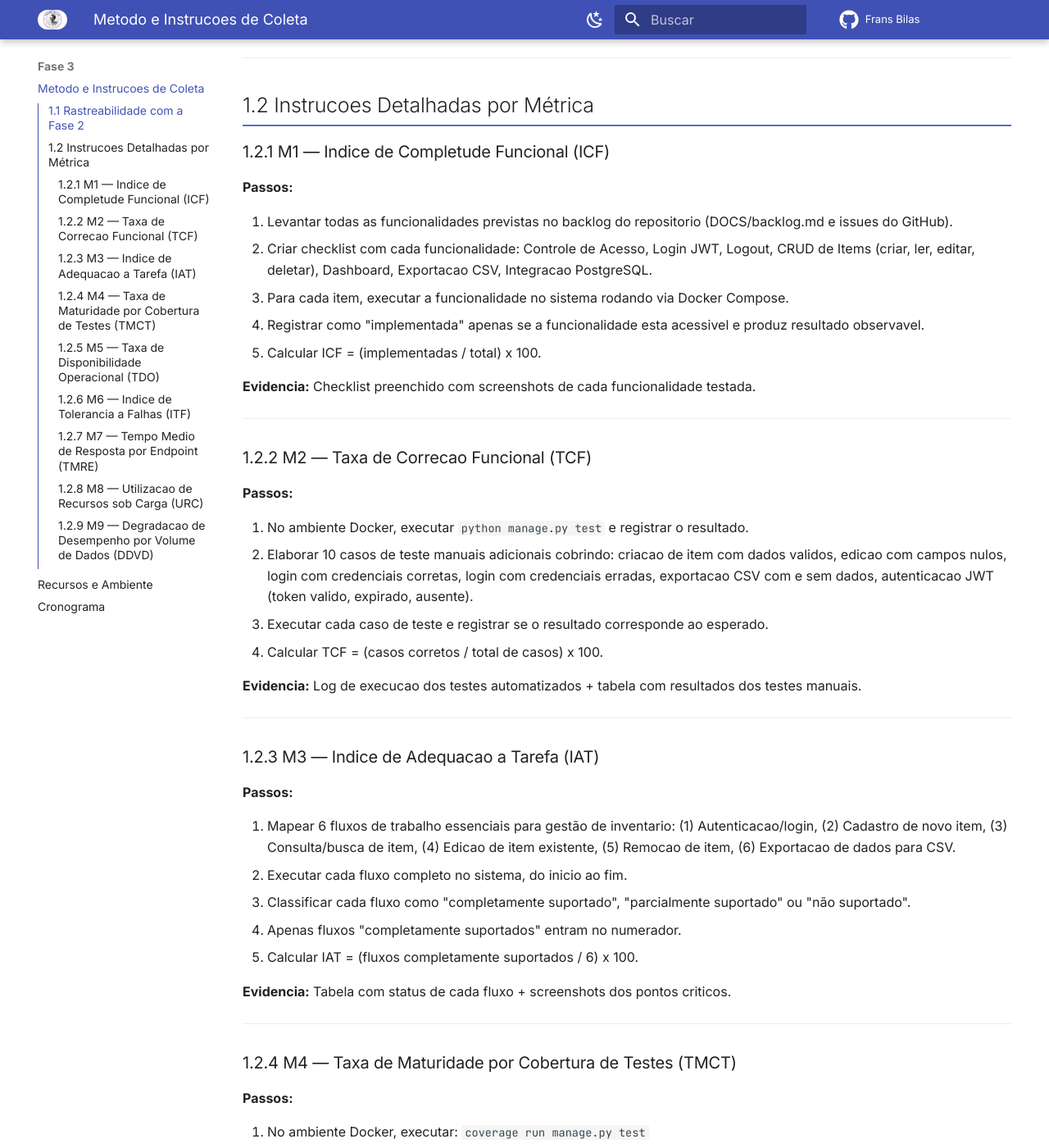
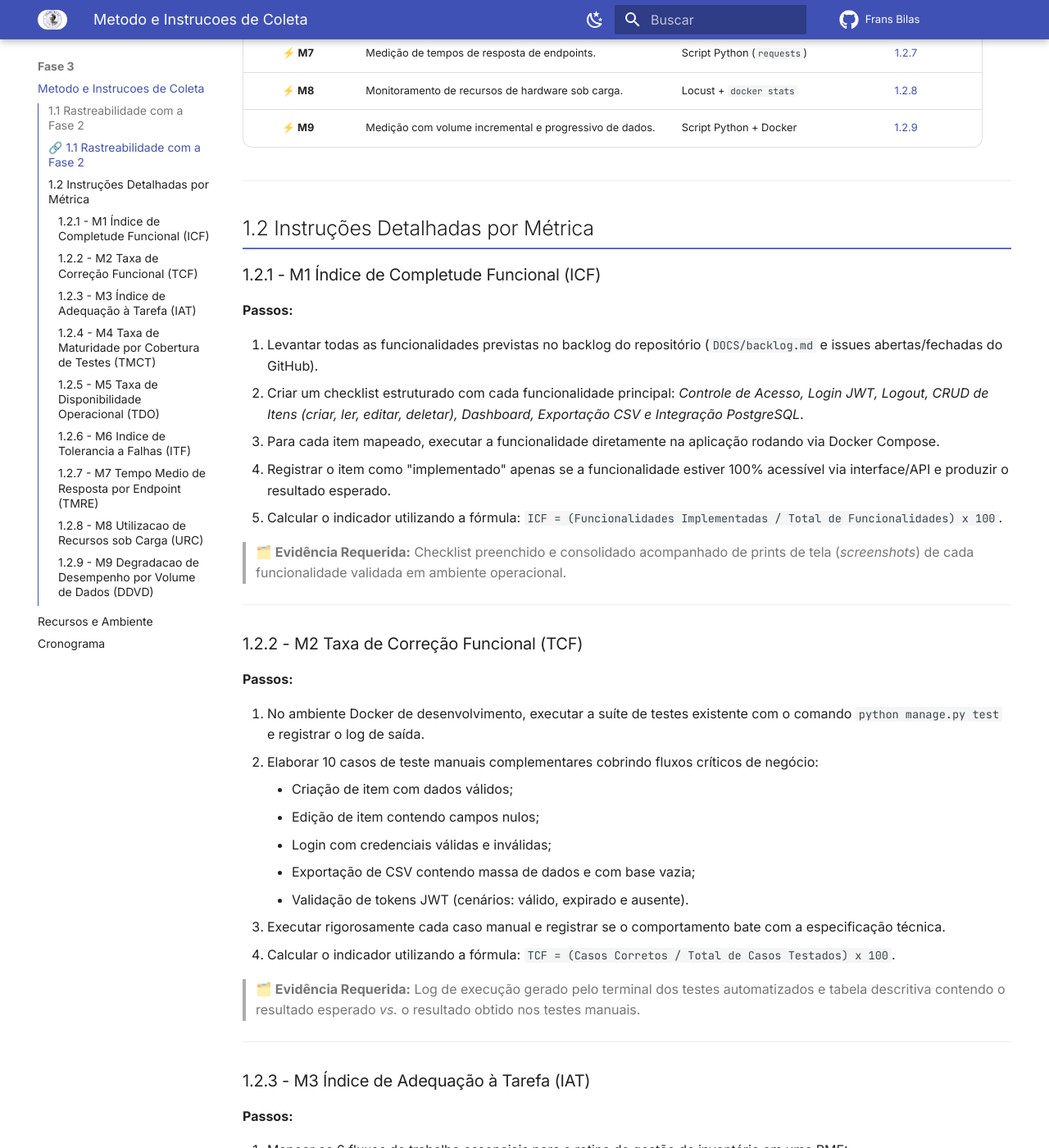
Before and after one commit to FCTE-Qualidade-de-Software-1/2026-1_T01_FRANS_BILAS, an MkDocs documentation site: the page built from docs/fase3/metodo_avaliacao.md, in a window 1280 px wide and 1400 px high, scrolled down 897 px. Shown: the whole window at 82% size. Built offline with MkDocs 1.6.1 and Material for MkDocs 9.7.7, drawn with Linux system fonts in a browser that asks for light colours; comment, search, counter and statistics services are not loaded; some of the changed text lies outside the part shown.

Commit message:
docs(fase3): corrige rotinas de coleta e links de rastreabilidade

```diff
--- a/docs/fase3/metodo_avaliacao.md
+++ b/docs/fase3/metodo_avaliacao.md
@@ -1,71 +1,86 @@
-# 1. Método de Avaliação e Instrucoes de Coleta
+# 1. Método de Avaliação e Instruções de Coleta
 
-Este documento descreve o plano de avaliação para execucao das medições definidas na [Fase 2](../fase2/metas_gqm.md). Cada métrica possui instrucoes detalhadas que garantem a repetibilidade e reprodutibilidade do processo.
+Este documento descreve o plano de avaliação detalhado para a execução das medições definidas na [Fase 2](../fase2/metas_gqm.md). Cada métrica possui instruções passo a passo que garantem a repetibilidade e a reprodutibilidade do processo de coleta.
 
 ---
 
 ## 1.1 Rastreabilidade com a Fase 2
 
-O plano abaixo traduz cada métrica especificada na Fase 2 em procedimentos concretos de coleta. A tabela a seguir estabelece a rastreabilidade:
+O plano abaixo traduz cada métrica especificada na Fase 2 em procedimentos concretos de coleta. A tabela a seguir estabelece essa rastreabilidade direta:
 
-| Métrica (Fase 2) | Método de Coleta (Fase 3) | Ferramenta | Secao deste documento |
-|---|---|---|---|
-| M1: ICF | Inspecao manual do backlog vs. funcionalidades | Postman + navegador | 1.2.1 |
-| M2: TCF | Execucao de testes automatizados + manuais | pytest-django + Postman | 1.2.2 |
-| M3: IAT | Verificacao de fluxos de trabalho | Navegador + checklist | 1.2.3 |
-| M4: TMCT | Execucao de testes + cobertura | pytest + coverage.py | 1.2.4 |
-| M5: TDO | Bateria de requisições sequenciais | Script Python (requests) | 1.2.5 |
-| M6: ITF | Envio de payloads inválidos | Postman | 1.2.6 |
-| M7: TMRE | Medicao de tempos de resposta | Script Python (requests) | 1.2.7 |
-| M8: URC | Monitoramento de recursos sob carga | Locust + docker stats | 1.2.8 |
-| M9: DDVD | Medicao com volume crescente de dados | Script Python + Docker | 1.2.9 |
+## 🔗 1.1 Rastreabilidade com a Fase 2
+
+O plano abaixo traduz cada métrica especificada na Fase 2 em procedimentos concretos de coleta. A tabela a seguir estabelece essa rastreabilidade direta:
+
+| Métrica (Fase 2) | Método de Coleta (Fase 3) | Ferramenta Principal | Seção deste Documento |
+| :---: | :--- | :--- | :---: |
+| **🎯 M1** | Inspeção manual do backlog vs. funcionalidades. | Postman + Navegador Web | [1.2.1](#121-m1-indice-de-completude-funcional-icf) |
+| **🎯 M2** | Execução de testes automatizados + manuais. | `pytest-django` / `Postman` | [1.2.2](#122-m2-taxa-de-correcao-funcional-tcf) |
+| **🎯 M3** | Verificação de fluxos de trabalho essenciais. | Navegador + Checklist | [1.2.3](#123-m3-indice-de-adequacao-a-tarefa-iat) |
+| **🛡️ M4** | Execução de testes + análise de cobertura. | `pytest` + `coverage.py` | [1.2.4](#124-m4-taxa-de-maturidade-por-cobertura-de-testes-tmct) |
+| **🛡️ M5** | Bateria de requisições sequenciais de monitoramento. | Script Python (`requests`) | [1.2.5](#125-m5-taxa-de-disponibilidade-operacional-tdo) |
+| **🛡️ M6** | Envio de payloads inválidos e malformados. | Postman | [1.2.6](#126-m6-indice-de-tolerancia-a-falhas-itf) |
+| **⚡ M7** | Medição de tempos de resposta de endpoints. | Script Python (`requests`) | [1.2.7](#127-m7-tempo-medio-de-resposta-por-endpoint-tmre) |
+| **⚡ M8** | Monitoramento de recursos de hardware sob carga. | Locust + `docker stats` | [1.2.8](#128-m8-utilizacao-de-recursos-sob-carga-urc) |
+| **⚡ M9** | Medição com volume incremental e progressivo de dados. | Script Python + Docker | [1.2.9](#129-m9-degradacao-de-desempenho-por-volume-de-dados-ddvd) |
 
 ---
 
-## 1.2 Instrucoes Detalhadas por Métrica
+## 1.2 Instruções Detalhadas por Métrica
 
-### 1.2.1 M1 — Indice de Completude Funcional (ICF)
+### 1.2.1 - M1 Índice de Completude Funcional (ICF)
 
 **Passos:**
 
-1. Levantar todas as funcionalidades previstas no backlog do repositorio (DOCS/backlog.md e issues do GitHub).
-2. Criar checklist com cada funcionalidade: Controle de Acesso, Login JWT, Logout, CRUD de Items (criar, ler, editar, deletar), Dashboard, Exportacao CSV, Integracao PostgreSQL.
-3. Para cada item, executar a funcionalidade no sistema rodando via Docker Compose.
-4. Registrar como "implementada" apenas se a funcionalidade esta acessivel e produz resultado observavel.
-5. Calcular ICF = (implementadas / total) x 100.
+1. Levantar todas as funcionalidades previstas no backlog do repositório (`DOCS/backlog.md` e issues abertas/fechadas do GitHub).
+2. Criar um checklist estruturado com cada funcionalidade principal: *Controle de Acesso, Login JWT, Logout, CRUD de Itens (criar, ler, editar, deletar), Dashboard, Exportação CSV e Integração PostgreSQL*.
+3. Para cada item mapeado, executar a funcionalidade diretamente na aplicação rodando via Docker Compose.
+4. Registrar o item como "implementado" apenas se a funcionalidade estiver 100% acessível via interface/API e produzir o resultado esperado.
+5. Calcular o indicador utilizando a fórmula: `ICF = (Funcionalidades Implementadas / Total de Funcionalidades) x 100`.
 
-**Evidencia:** Checklist preenchido com screenshots de cada funcionalidade testada.
+> **🗂️ Evidência Requerida:** Checklist preenchido e consolidado acompanhado de prints de tela (*screenshots*) de cada funcionalidade validada em ambiente operacional.
 
 ---
 
-### 1.2.2 M2 — Taxa de Correcao Funcional (TCF)
+### 1.2.2 - M2 Taxa de Correção Funcional (TCF)
 
 **Passos:**
 
-1. No ambiente Docker, executar `python manage.py test` e registrar o resultado.
-2. Elaborar 10 casos de teste manuais adicionais cobrindo: criacao de item com dados validos, edicao com campos nulos, login com credenciais corretas, login com credenciais erradas, exportacao CSV com e sem dados, autenticacao JWT (token valido, expirado, ausente).
-3. Executar cada caso de teste e registrar se o resultado corresponde ao esperado.
-4. Calcular TCF = (casos corretos / total de casos) x 100.
+1. No ambiente Docker de desenvolvimento, executar a suíte de testes existente com o comando `python manage.py test` e registrar o log de saída.
+2. Elaborar 10 casos de teste manuais complementares cobrindo fluxos críticos de negócio:
+    * Criação de item com dados válidos;
+    * Edição de item contendo campos nulos;
+    * Login com credenciais válidas e inválidas;
+    * Exportação de CSV contendo massa de dados e com base vazia;
+    * Validação de tokens JWT (cenários: válido, expirado e ausente).
+3. Executar rigorosamente cada caso manual e registrar se o comportamento bate com a especificação técnica.
+4. Calcular o indicador utilizando a fórmula: `TCF = (Casos Corretos / Total de Casos Testados) x 100`.
 
-**Evidencia:** Log de execucao dos testes automatizados + tabela com resultados dos testes manuais.
+> **🗂️ Evidência Requerida:** Log de execução gerado pelo terminal dos testes automatizados e tabela descritiva contendo o resultado esperado *vs.* o resultado obtido nos testes manuais.
 
 ---
 
-### 1.2.3 M3 — Indice de Adequacao a Tarefa (IAT)
+### 1.2.3 - M3 Índice de Adequação à Tarefa (IAT)
 
 **Passos:**
 
-1. Mapear 6 fluxos de trabalho essenciais para gestão de inventario: (1) Autenticacao/login, (2) Cadastro de novo item, (3) Consulta/busca de item, (4) Edicao de item existente, (5) Remocao de item, (6) Exportacao de dados para CSV.
-2. Executar cada fluxo completo no sistema, do inicio ao fim.
-3. Classificar cada fluxo como "completamente suportado", "parcialmente suportado" ou "não suportado".
-4. Apenas fluxos "completamente suportados" entram no numerador.
-5. Calcular IAT = (fluxos completamente suportados / 6) x 100.
+1. Mapear os 6 fluxos de trabalho essenciais para a rotina de gestão de inventário em uma PME:
+    * `Fluxo 1:` Autenticação e Login do operador;
+    * `Fluxo 2:` Cadastro de novos itens de estoque;
+    * `Fluxo 3:` Consulta e busca parametrizada de itens;
+    * `Fluxo 4:` Edição de informações de um item existente;
+    * `Fluxo 5:` Remoção/baixa de item do inventário;
+    * `Fluxo 6:` Exportação consolidada de dados para formato CSV.
+2. Executar cada um dos fluxos completos no sistema, simulando a jornada real de ponta a ponta do usuário.
+3. Classificar o fluxo sob os critérios: *Completamente Suportado*, *Parcialmente Suportado* ou *Não Suportado*.
+4. **Nota de Coleta:** Apenas os fluxos marcados como *Completamente Suportados* serão contabilizados no numerador da métrica.
+5. Calcular o indicador utilizando a fórmula: `IAT = (Fluxos Completamente Suportados / 6) x 100`.
 
-**Evidencia:** Tabela com status de cada fluxo + screenshots dos pontos criticos.
+> **🗂️ Evidência Requerida:** Tabela analítica com o status atribuído a cada um dos 6 fluxos acompanhada das capturas de tela dos pontos críticos de validação.
 
 ---
 
-### 1.2.4 M4 — Taxa de Maturidade por Cobertura de Testes (TMCT)
+### 1.2.4 - M4 Taxa de Maturidade por Cobertura de Testes (TMCT)
 
 **Passos:**
 
@@ -75,11 +90,11 @@
 4. Registrar percentual de cobertura de codigo.
 5. Calcular TMCT = (testes passando / total) x 100.
 
-**Evidencia:** Output completo do terminal com `coverage report`.
+> **🗂️ Evidência Requerida:** Output completo do terminal com `coverage report`.
 
 ---
 
-### 1.2.5 M5 — Taxa de Disponibilidade Operacional (TDO)
+### 1.2.5 - M5 Taxa de Disponibilidade Operacional (TDO)
 
 **Passos:**
 
@@ -88,11 +103,11 @@
 3. Registrar o codigo HTTP de cada resposta.
 4. Calcular TDO = (respostas 2xx ou 3xx / 200) x 100.
 
-**Evidencia:** Arquivo CSV com timestamp, endpoint, codigo HTTP e tempo de resposta de cada requisicao.
+> **🗂️ Evidência Requerida:** Arquivo CSV com timestamp, endpoint, codigo HTTP e tempo de resposta de cada requisicao.
 
 ---
 
-### 1.2.6 M6 — Indice de Tolerancia a Falhas (ITF)
+### 1.2.6 - M6 Indice de Tolerancia a Falhas (ITF)
 
 **Passos:**
 
@@ -101,11 +116,11 @@
 3. Classificar como "tratado corretamente" se retorna 400, 401, 403, 404 ou 422. Classificar como "não tratado" se retorna 500 ou comportamento inesperado.
 4. Calcular ITF = (tratados corretamente / 15) x 100.
 
-**Evidencia:** Collection do Postman exportada + tabela de resultados.
+> **🗂️ Evidência Requerida:** Collection do Postman exportada + tabela de resultados.
 
 ---
 
-### 1.2.7 M7 — Tempo Medio de Resposta por Endpoint (TMRE)
+### 1.2.7 - M7 Tempo Medio de Resposta por Endpoint (TMRE)
 
 **Passos:**
 
@@ -115,11 +130,11 @@
 4. Calcular a media aritmetica por endpoint.
 5. Calcular TMRE geral = media de todas as medias.
 
-**Evidencia:** Arquivo CSV com endpoint, requisicao_n, tempo_ms.
+> **🗂️ Evidência Requerida:** Arquivo CSV com endpoint, requisicao_n, tempo_ms.
 
 ---
 
-### 1.2.8 M8 — Utilizacao de Recursos sob Carga (URC)
+### 1.2.8 - M8 Utilizacao de Recursos sob Carga (URC)
 
 **Passos:**
 
@@ -129,11 +144,11 @@
 4. Durante a execucao, monitorar via `docker stats --format "table {{.Name}}\t{{.CPUPerc}}\t{{.MemUsage}}"` com amostragem a cada 5 segundos.
 5. Registrar pico de CPU e pico de RAM de cada container.
 
-**Evidencia:** Log do docker stats + relatorio HTML do Locust.
+> **🗂️ Evidência Requerida:** Log do docker stats + relatorio HTML do Locust.
 
 ---
 
-### 1.2.9 M9 — Degradacao de Desempenho por Volume de Dados (DDVD)
+### 1.2.9 - M9 Degradacao de Desempenho por Volume de Dados (DDVD)
 
 **Passos:**
 
@@ -142,4 +157,4 @@
 3. Apos cada patamar, executar 50 requisições GET /api/items/ e calcular o tempo medio de resposta.
 4. Calcular degradação = ((TMRE_10000 - TMRE_100) / TMRE_100) x 100.
 
-**Evidencia:** Tabela com patamar, TMRE medio, e grafico de evolucao.
+> **🗂️ Evidência Requerida:** Tabela com patamar, TMRE medio, e grafico de evolucao.
```
